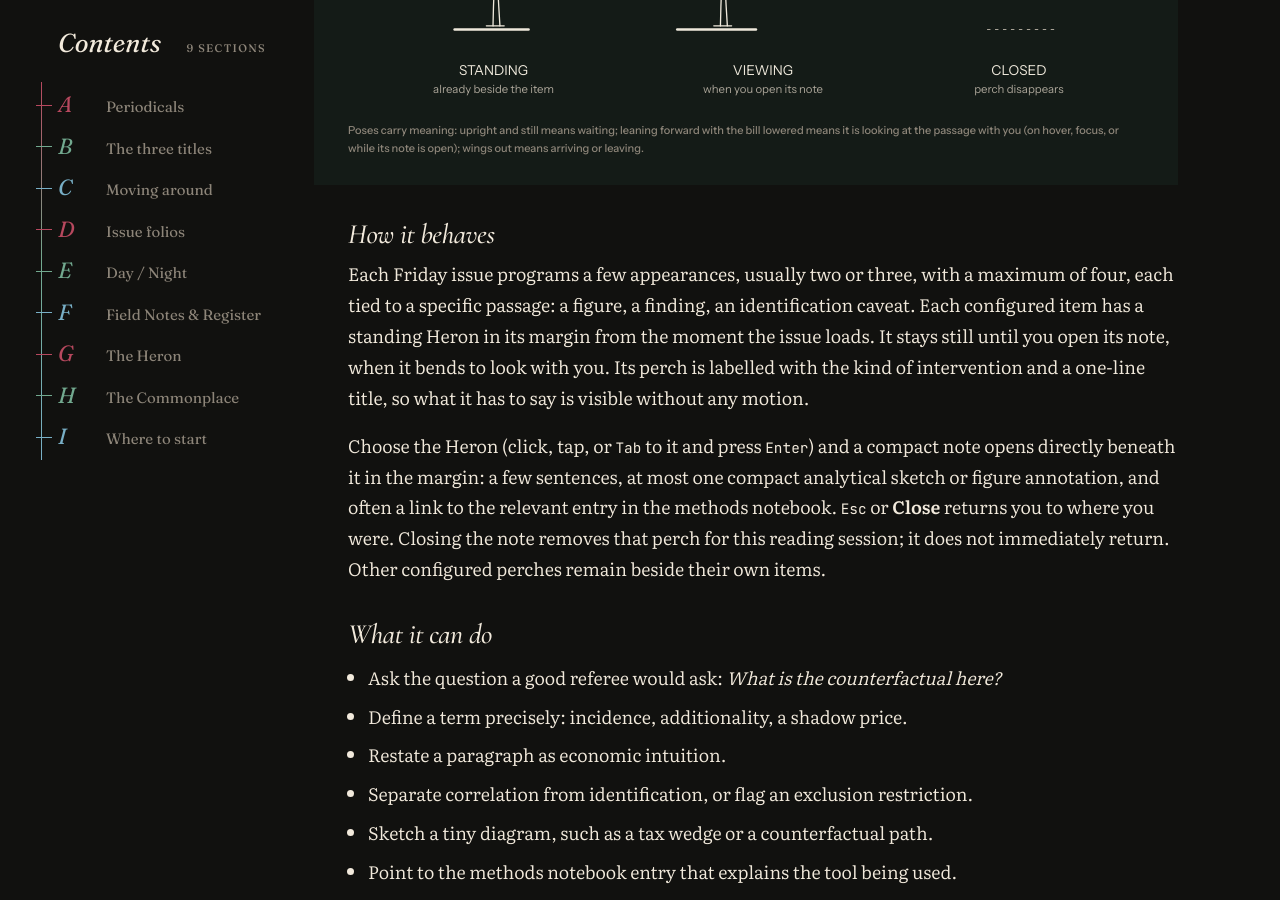
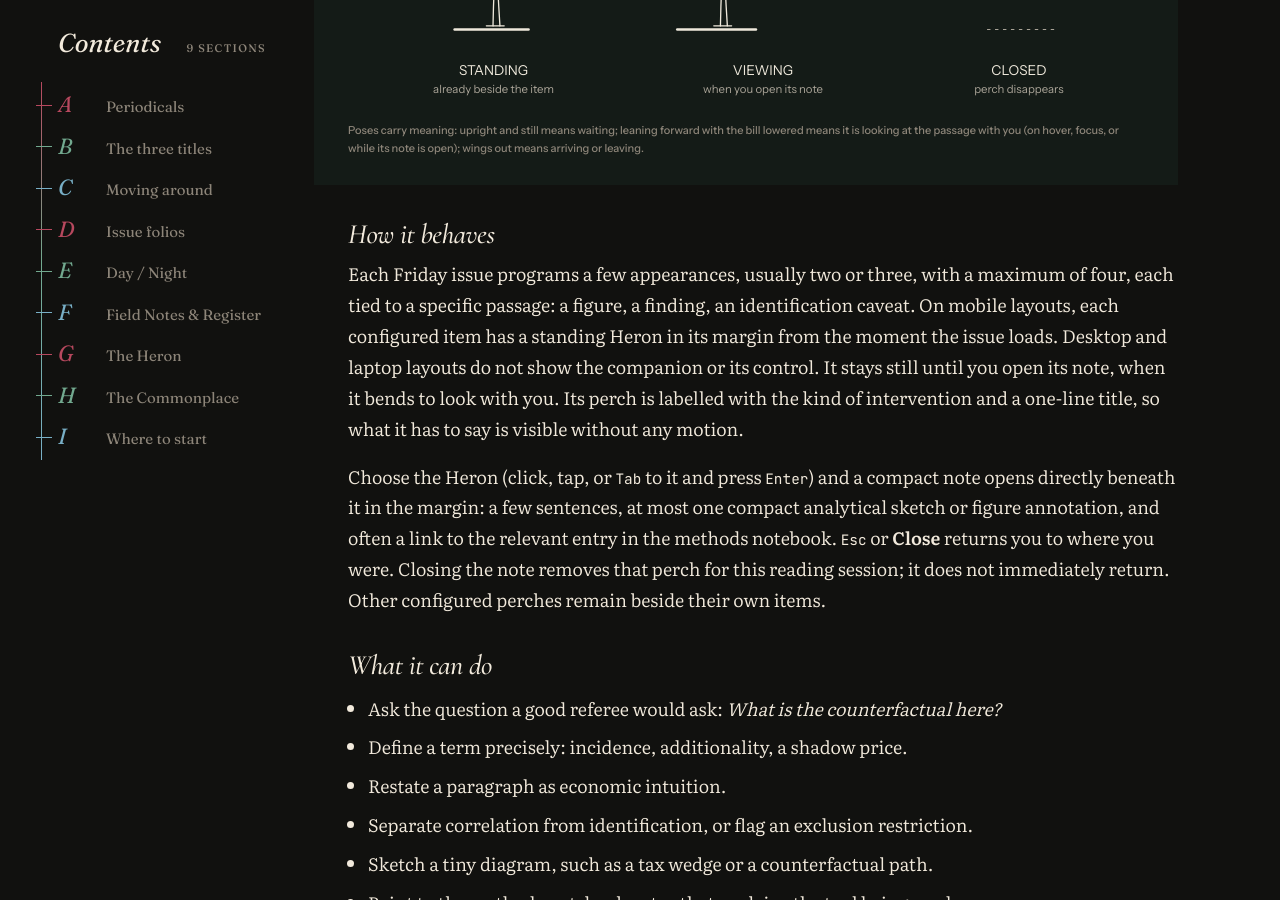
Before and after one commit to iainholmes/iainholmes.github.io, a Jekyll site: the page personal-updates/handbook/index.html, which Jekyll copies as it is, in a window 1280 px wide and 900 px high, scrolled down 5951 px. Built offline with Jekyll 4.4.1, drawn with Linux system fonts in a browser that asks for light colours; some of the changed text lies outside the part shown.

Commit message:
Restrict the Heron companion to mobile layouts

```diff
--- a/personal-updates/handbook/index.html
+++ b/personal-updates/handbook/index.html
@@ -280,7 +280,7 @@ Update it by hand when a title's behaviour changes (names, navigation, modes, Fi
   </figure>
 
   <h3>How it behaves</h3>
-  <p>Each Friday issue programs a few appearances, usually two or three, with a maximum of four, each tied to a specific passage: a figure, a finding, an identification caveat. Each configured item has a standing Heron in its margin from the moment the issue loads. It stays still until you open its note, when it bends to look with you. Its perch is labelled with the kind of intervention and a one-line title, so what it has to say is visible without any motion.</p>
+  <p>Each Friday issue programs a few appearances, usually two or three, with a maximum of four, each tied to a specific passage: a figure, a finding, an identification caveat. On mobile layouts, each configured item has a standing Heron in its margin from the moment the issue loads. Desktop and laptop layouts do not show the companion or its control. It stays still until you open its note, when it bends to look with you. Its perch is labelled with the kind of intervention and a one-line title, so what it has to say is visible without any motion.</p>
   <p>Choose the Heron (click, tap, or <span class="mono">Tab</span> to it and press <span class="mono">Enter</span>) and a compact note opens directly beneath it in the margin: a few sentences, at most one compact analytical sketch or figure annotation, and often a link to the relevant entry in the methods notebook. <span class="mono">Esc</span> or <b>Close</b> returns you to where you were. Closing the note removes that perch for this reading session; it does not immediately return. Other configured perches remain beside their own items.</p>
 
   <h3>What it can do</h3>
@@ -322,7 +322,7 @@ Update it by hand when a title's behaviour changes (names, navigation, modes, Fi
   <p>These choices are stored in this browser only.</p>
 
   <h3>Accessibility and reduced motion</h3>
-  <p>The perched Heron is an ordinary button with a full spoken label (for example, “The heron asks: What is the counterfactual here? Open note”), reachable by keyboard in reading order beside its article. Notes are regions that receive focus when opened; closing returns focus to the article heading. The Heron appears statically beside its configured passage at every screen size, including when your system asks for reduced motion. Nothing it offers depends on seeing it move.</p>
+  <p>The perched Heron is an ordinary button with a full spoken label (for example, “The heron asks: What is the counterfactual here? Open note”), reachable by keyboard in reading order beside its article. Notes are regions that receive focus when opened; closing returns focus to the article heading. On mobile layouts, the Heron appears statically beside its configured passage, including when your system asks for reduced motion. Nothing it offers depends on seeing it move.</p>
 
   <h3>Heron and Field Register</h3>
   <p>They are related but do different jobs. Field Notes and the Field Register introduce <i>who</i> does environmental economics, the people and institutions behind the week’s evidence, and accumulate into a directory. The Heron works on <i>how</i> to read the evidence, one passage at a time, and keeps nothing but your preferences.</p>
--- a/scripts/test_periodicals.cjs
+++ b/scripts/test_periodicals.cjs
@@ -2,12 +2,12 @@ const fs=require('fs'),vm=require('vm'),assert=require('assert');
 const source=fs.readFileSync('weekly-economics-environment/index.html','utf8');
 const block=source.slice(source.indexOf('function heronScroll()'),source.indexOf('function initCompanion()'));
 let on=true,settled=0;
-const ctx={companionOn:()=>on,settleHeron:()=>settled++,HERON:{closed:{},items:[],current:null,edition:{dataset:{edition:'test'}}}};
+const ctx={companionMobile:()=>true,companionOn:()=>on,settleHeron:()=>settled++,HERON:{closed:{},items:[],current:null,edition:{dataset:{edition:'test'}}}};
 vm.createContext(ctx);vm.runInContext(block,ctx);
 function item(id){return {a:{id},state:'perched',btn:{hidden:false,classList:{remove(){}},setAttribute(k,v){this[k]=v}},panel:{hidden:false}}}
-const a=item('a'),b=item('b');ctx.HERON.items=[a,b];ctx.summon(a);assert.equal(a.state,'note');assert.equal(ctx.HERON.current,a);ctx.release(a);assert(a.btn.hidden&&a.panel.hidden);assert.equal(a.btn['aria-expanded'],'false');assert(ctx.HERON.closed['test:a']);assert.equal(ctx.HERON.current,null);assert(!b.btn.hidden,'closing affects only this perch');ctx.summon(a);assert(a.btn.hidden,'closed perch cannot immediately reappear');ctx.summon(b);assert.equal(b.state,'note');on=false;ctx.release(b);const c=item('c');ctx.summon(c);assert.equal(c.state,'perched','Heron Off prevents opening');ctx.heronTick();assert.equal(settled,1);
+const a=item('a'),b=item('b');ctx.HERON.items=[a,b];ctx.summon(a);assert.equal(a.state,'note');assert.equal(ctx.HERON.current,a);ctx.release(a);assert(a.btn.hidden&&a.panel.hidden);assert.equal(a.btn['aria-expanded'],'false');assert(ctx.HERON.closed['test:a']);assert.equal(ctx.HERON.current,null);assert(!b.btn.hidden,'closing affects only this perch');ctx.summon(a);assert(a.btn.hidden,'closed perch cannot immediately reappear');ctx.summon(b);assert.equal(b.state,'note');on=false;ctx.release(b);const c=item('c');ctx.summon(c);assert.equal(c.state,'perched','Heron Off prevents opening');ctx.heronTick();assert.equal(settled,1);on=true;ctx.companionMobile=()=>false;ctx.summon(c);assert.equal(c.state,'perched','desktop cannot open a companion');
 assert(!source.includes('new IntersectionObserver(function(ents)'),'standing perches do not depend on scroll-triggered arrival');
-assert(source.includes("it.btn.hidden=!companionOn()||it.state==='closed'"));
+assert(source.includes("it.btn.hidden=!companionMobile()||!companionOn()||it.state==='closed'"));
 assert(!source.includes('.heron-perch:hover .pose-inspect'),'hover alone must not bend the standing bird');
 console.log('Heron static lifecycle: configured perches, open, close, independent items, no resurrection and Off passed.');
 
--- a/scripts/test_polish.cjs
+++ b/scripts/test_polish.cjs
@@ -14,7 +14,7 @@ assert(hub.includes('.shelf-unit{display:contents}'),'desktop two-row grid missi
 for(const p of ['personal-updates/index.html','personal-updates/commonplace/index.html','personal-updates/handbook/index.html','weekly-economics-environment/index.html','daily-econ-challenge/index.html']){
  const s=read(p);assert(s.includes('family=Instrument+Sans'));assert(!s.includes('family=IBM+Plex+Sans+Condensed'),'unused condensed import');assert(s.includes('text-transform:uppercase'));
 }
-const ll=read('weekly-economics-environment/index.html'),hb=read('personal-updates/handbook/index.html'),book=read('daily-econ-challenge/index.html');assert(ll.includes('--sans:"Instrument Sans"'));assert(ll.includes('--editorial-title:"Ectros"'));assert(read('weekly-economics-environment/refinement.css').includes("font-family:'LM Roman Dunhill'"));assert(book.includes('font-family:var(--mono);font-size:.9em'),'technical treat literal lost monospace');assert(hb.includes('.mono{font-family:var(--mono)'));
+const ll=read('weekly-economics-environment/index.html'),hb=read('personal-updates/handbook/index.html'),book=read('daily-econ-challenge/index.html');assert(ll.includes('--sans:"Instrument Sans"'));assert(ll.includes("companionViewport=matchMedia('(max-width:1024px)')"));assert(ll.includes('if(!companionMobile())return;'));assert(ll.includes('@media(min-width:1025px){.perch,.heron-toggle{display:none!important}}'));assert(ll.includes('--editorial-title:"Ectros"'));assert(read('weekly-economics-environment/refinement.css').includes("font-family:'LM Roman Dunhill'"));assert(book.includes('font-family:var(--mono);font-size:.9em'),'technical treat literal lost monospace');assert(hb.includes('.mono{font-family:var(--mono)'));
 for(const p of ['personal-updates/commonplace/index.html','personal-updates/handbook/index.html']){const s=read(p);assert(s.includes('body .pd-tools{background:var(--ground);color:var(--paper)}'));assert(s.includes('color-scheme:dark'));assert(s.includes('env(safe-area-inset-bottom,0px)'));}
 assert(hb.includes('class="house-index">HOUSE INDEX'));assert(!hb.includes('class="hb-no"'));assert(!hb.includes('Number 21'));assert(hb.includes('.mast-side{align-items:flex-end;padding:12px 24px 0 0}'));
 console.log('Polish regression: canonical data/artwork/contracts unchanged; paired shelf; UI font scope; uppercase, editorial/technical typography; dark safe-area controls; HOUSE INDEX; inline scripts passed.');
```
Also changed, not shown: personal-updates/POLISH-QA-2026-10-01.md (+2 -2 lines), weekly-economics-environment/index.html (+12 -6 lines).
